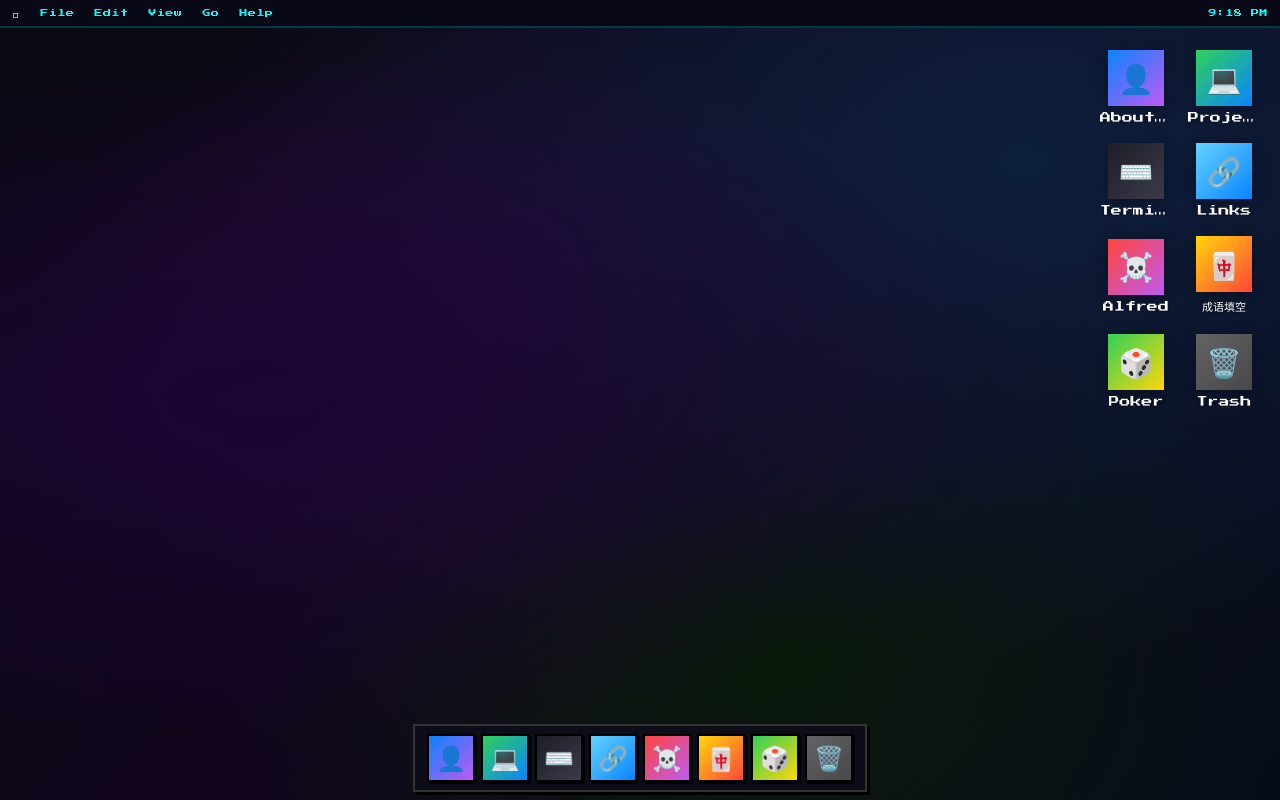
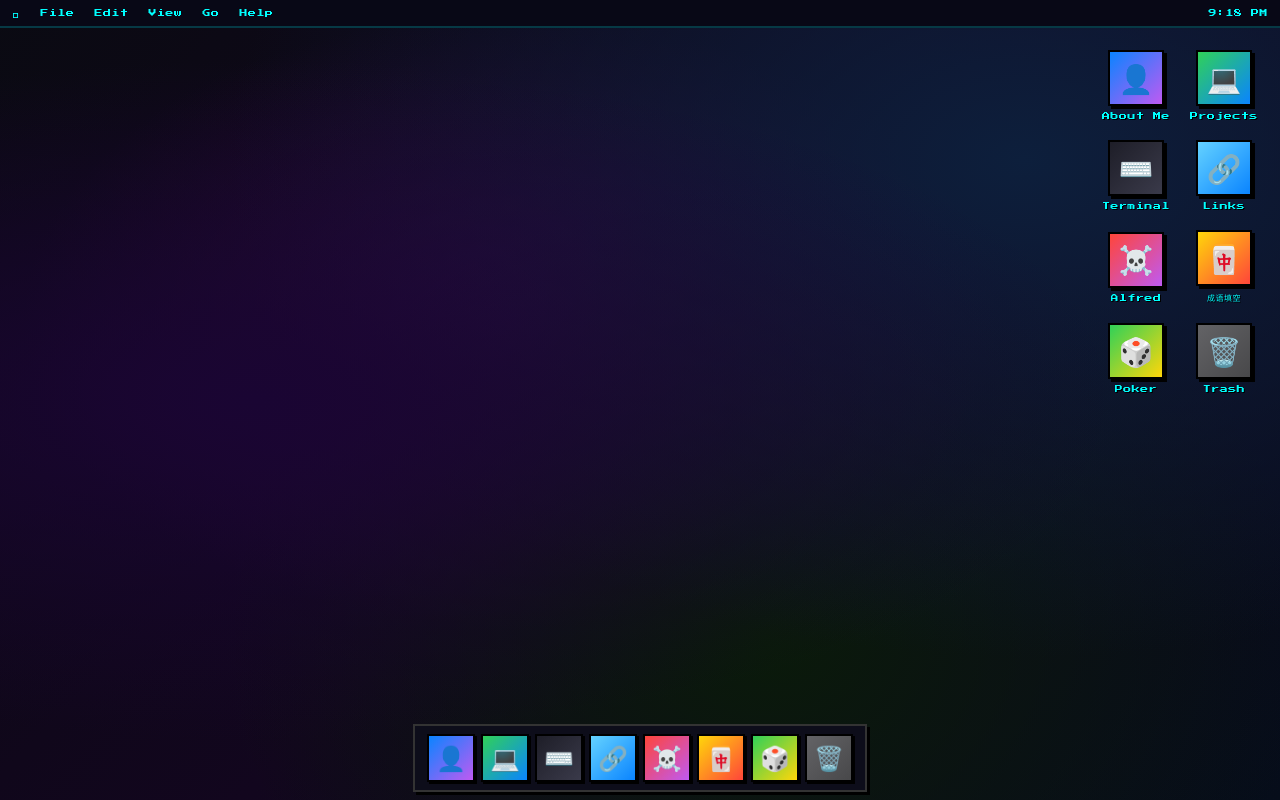
Before and after one commit to M1ngdaXie/MingdaOS, a React (Vite) app: page / in a window 1280 px wide. Built offline with nearby package versions, Linux system fonts and the light colour scheme.

Commit message:
feat(pixel): restyle desktop icons and context menu

```diff
--- a/src/components/ContextMenu/ContextMenu.css
+++ b/src/components/ContextMenu/ContextMenu.css
@@ -1,11 +1,9 @@
 .context-menu {
   position: fixed;
-  background: rgba(40, 40, 52, 0.82);
-  backdrop-filter: var(--glass-blur);
-  -webkit-backdrop-filter: var(--glass-blur);
-  border: 1px solid var(--glass-border);
-  border-radius: 8px;
-  box-shadow: 0 8px 32px rgba(0,0,0,0.4);
+  background: #0d0d1a;
+  border: 2px solid #333333;
+  border-radius: 0;
+  box-shadow: 3px 3px 0 #000000;
   padding: 4px;
   min-width: 200px;
   z-index: 9000;
@@ -15,19 +13,21 @@
   display: flex;
   align-items: center;
   gap: 8px;
-  padding: 6px 10px;
-  border-radius: 5px;
-  font-size: 13px;
-  color: rgba(255,255,255,0.9);
+  padding: 8px 10px;
+  border-radius: 0;
+  font-size: 8px;
+  color: rgba(255, 255, 255, 0.9);
   cursor: default;
+  letter-spacing: 0.5px;
 }
 
 .context-menu-item:hover {
-  background: var(--accent-blue);
+  background: var(--pixel-cyan);
+  color: #000;
 }
 
 .context-menu-separator {
-  height: 1px;
-  background: var(--glass-border);
+  height: 2px;
+  background: #333333;
   margin: 3px 6px;
 }
--- a/src/components/DesktopIcon/DesktopIcon.css
+++ b/src/components/DesktopIcon/DesktopIcon.css
@@ -6,32 +6,34 @@
   cursor: default;
   width: 72px;
   padding: 6px;
-  border-radius: 8px;
+  border-radius: 0;
   transition: background 0.1s;
 }
 
 .desktop-icon:hover {
-  background: rgba(255,255,255,0.08);
+  background: rgba(0, 255, 255, 0.08);
 }
 
 .desktop-icon-img {
   width: 56px;
   height: 56px;
-  border-radius: var(--radius-icon);
+  border-radius: 0;
+  border: 2px solid #000;
   display: flex;
   align-items: center;
   justify-content: center;
   font-size: 28px;
-  box-shadow: 0 2px 12px rgba(0,0,0,0.3);
+  box-shadow: 3px 3px 0 #000;
 }
 
 .desktop-icon-label {
-  font-size: 11px;
-  color: #fff;
+  font-size: 8px;
+  color: var(--pixel-cyan);
   text-align: center;
-  text-shadow: 0 1px 3px rgba(0,0,0,0.6);
+  text-shadow: 1px 1px 0 #000;
   max-width: 72px;
   overflow: hidden;
   text-overflow: ellipsis;
   white-space: nowrap;
+  letter-spacing: 0.5px;
 }
```
